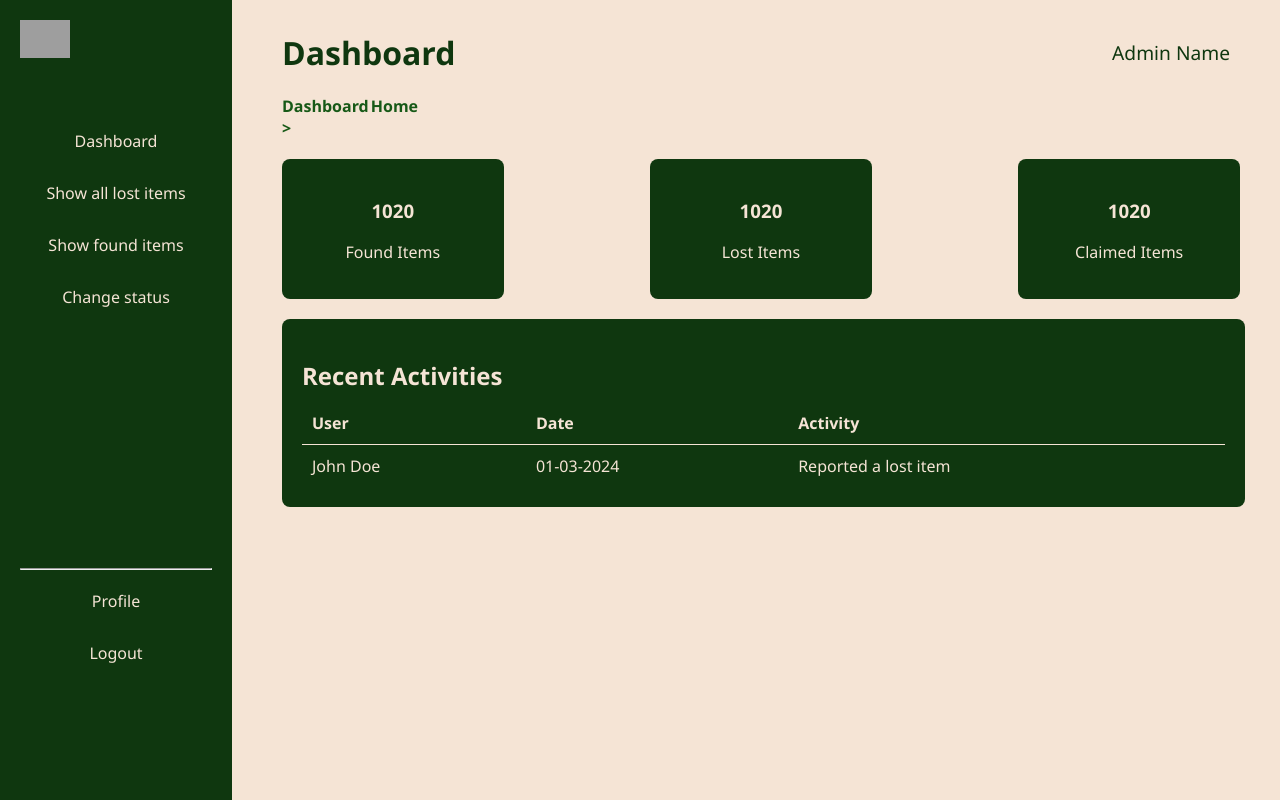
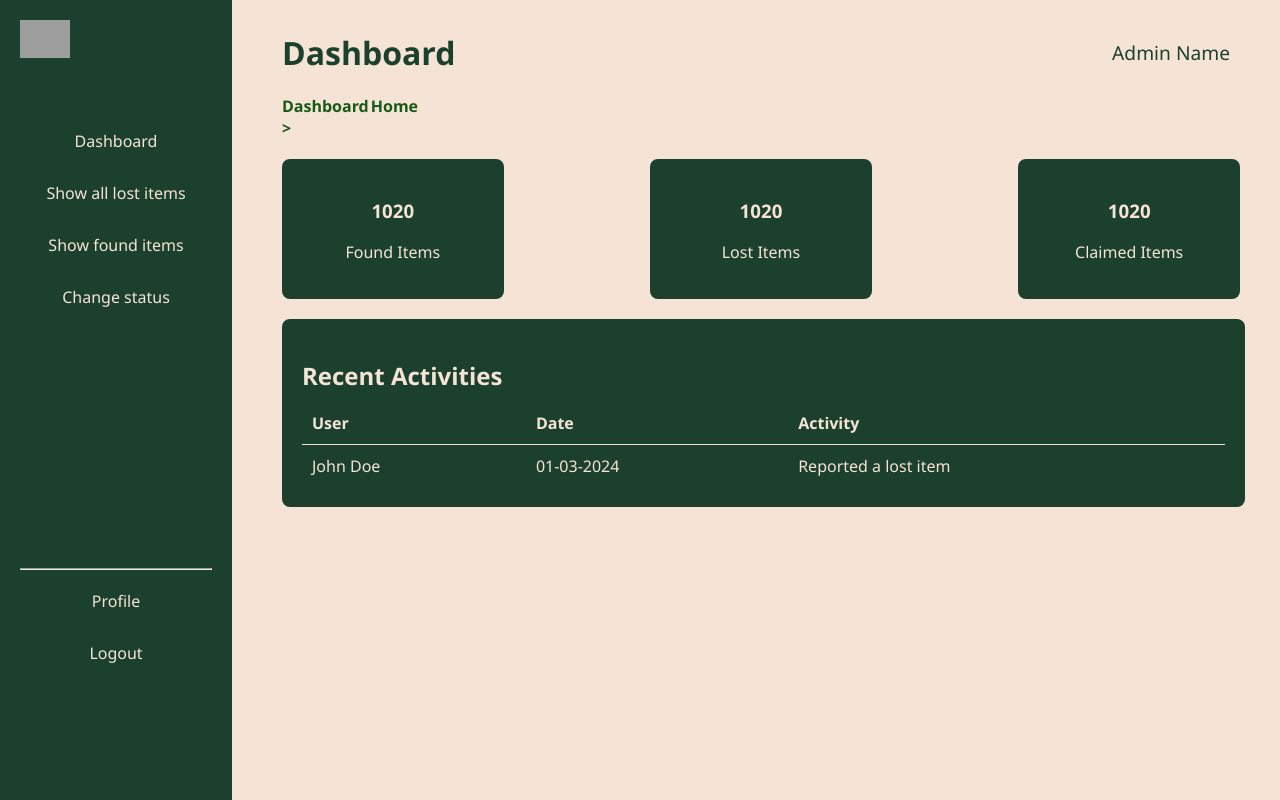
Before and after one commit to fremariab/webtech_team15_ashesilostandfound, a PHP site: page /admin/admin_dash.php in a window 1280 px wide. Run offline with PHP 8.4, Linux system fonts and the light colour scheme; grey boxes are pictures that could not be loaded.

Commit message:
Update admin_dash_style.css

```diff
--- a/css/admin_dash_style.css
+++ b/css/admin_dash_style.css
@@ -10,7 +10,7 @@ body {
 }
 
 .sidebar {
-    background-color: rgb(15, 55, 15);
+    background-color: rgb(28, 64, 46);
     height: 95%;
     width: 15%;
     color:  rgb(245, 228, 213);
@@ -55,7 +55,7 @@ a {
 }
 
 .box{
-    background-color: rgb(15, 55, 15);
+    background-color: rgb(28, 64, 46);
     color: rgb(245, 228, 213);
     padding: 20px;
     width: calc(20% - 20px);
@@ -70,7 +70,7 @@ header{
     justify-content: space-between;
     align-items: center;
     padding-right: 30px;
-    color: rgb(15, 55, 15);
+    color: rgb(28, 64, 46);
     height: 65px;
 
 }
@@ -129,7 +129,7 @@ header{
 }
 
 .recent-activities {
-    background: rgb(15, 55, 15);
+    background: rgb(28, 64, 46);
     padding: 20px;
     width: calc(97.5% - 60px);
     margin-left: 30px;
@@ -151,7 +151,7 @@ table {
 }
 
 table thead {
-    background-color: rgb(15, 55, 15);
+    background-color: rgb(28, 64, 46);
     color: rgb(245, 228, 213);
 }
 
```
